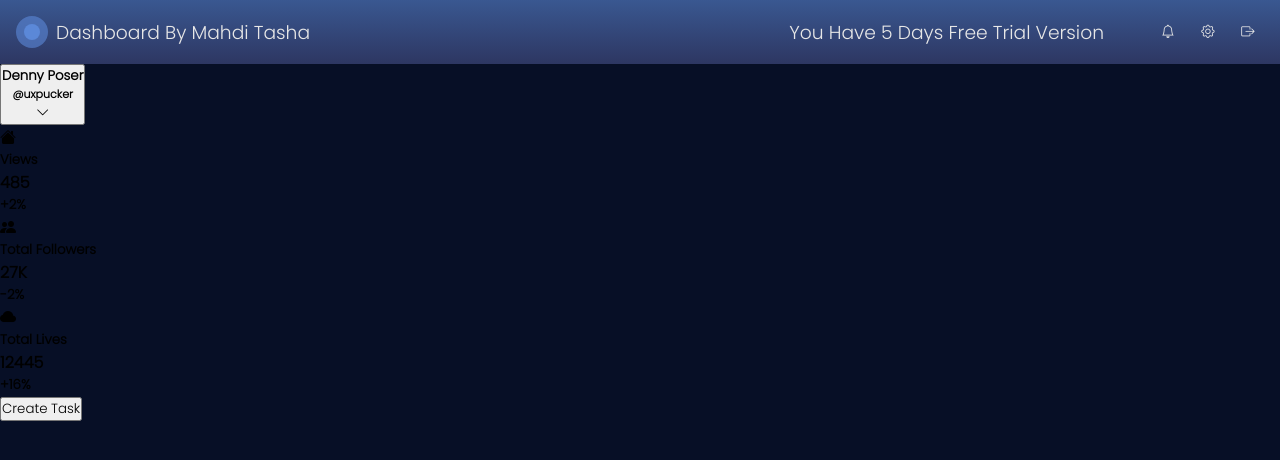
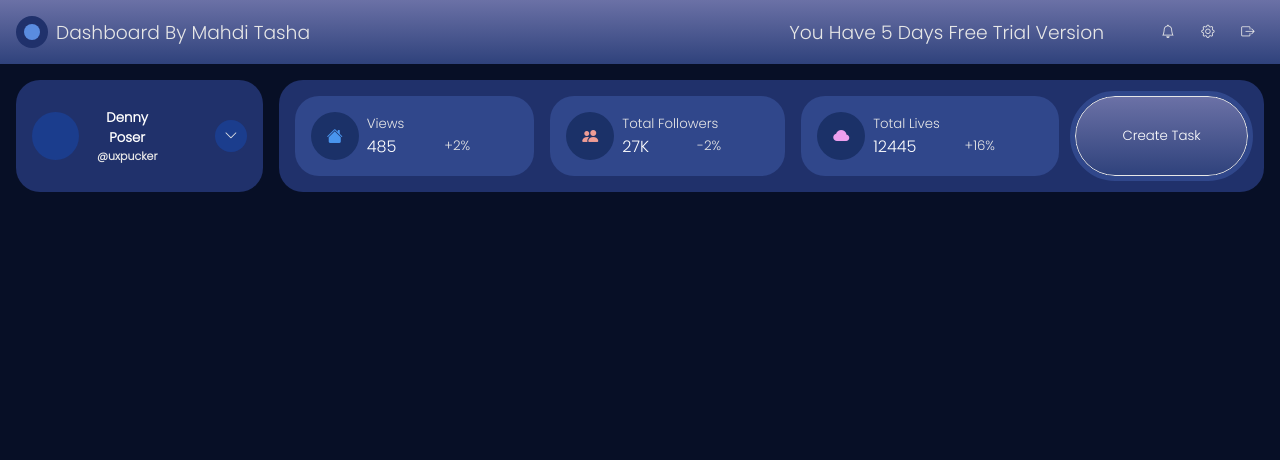
Before and after one commit to MohamadMahdi-Tasha/Dashboard, a plain HTML site: page index.html in a window 1280 px wide. Drawn offline with nearby package versions, Linux system fonts and the light colour scheme.

Commit message:
added styles of top section of main content

```diff
--- a/index.html
+++ b/index.html
@@ -24,7 +24,7 @@
         <!--Left Side Of Header-->
         <div class="w-50 d-inline-flex ai-center">
             <div class="w-2 h-2 d-flex jc-center ai-center circle bg-light-blue-rgba mr-dot-5">
-                <div class="w-1 h-1 bg-light-blue circle"></div>
+                <div class="w-1 h-1 logo-fill circle"></div>
             </div>
             <h3 class="fw-normal c-light-white">Dashboard By Mahdi Tasha</h3>
         </div>
@@ -39,47 +39,47 @@
     <!--Main Section Of Page-->
     <main>
         <!--Top Side OF Main Section Of Page-->
-        <div>
-            <button>
-                <div></div>
-                <div>
-                    <h4>Denny Poser</h4>
-                    <h5>@uxpucker</h5>
+        <div class="d-inline-flex w-100 p-1">
+            <button class="w-20 d-inline-flex p-1 bg-light-blue-rgba b-none rounded ai-center mr-1 jc-center">
+                <div class="w-3 h-3 bg-light-blue circle d-flex jc-center ai-center mr-dot-5"></div>
+                <div class="fw-normal d-flex jc-start ai-center flex-d-c mr-3">
+                    <h4 class="c-white">Denny Poser</h4>
+                    <h5 class="c-light-white">@uxpucker</h5>
                 </div>
-                <i class="bi bi-chevron-down"></i>
+                <i class="bi bi-chevron-down c-light-white bg-light-blue w-2 h-2 circle d-flex jc-center ai-center"></i>
             </button>
-            <div>
-                <div>
-                    <div><i class="bi bi-house-fill"></i></div>
-                    <div>
-                        <h5>Views</h5>
-                        <h4>485</h4>
-                    </div>
-                    <div>
-                        <h5>+2%</h5>
+            <div class="d-inline-flex w-80 bg-light-blue-rgba rounded p-1 grid-parent-4 gap-col-1">
+                <div class="d-inline-flex ai-center card-bg p-1 rounded jc-center">
+                    <div class="card-icons-bg c-light-blue w-3 h-3 mr-dot-5 d-flex ai-center c-white rounded jc-center"><i class="bi bi-house-fill"></i></div>
+                    <div class="fw-normal mr-3">
+                        <h5 class="c-light-white fw-normal">Views</h5>
+                        <div class="w-100 d-inline-flex jc-sb ai-center">
+                            <h4 class="c-white fw-normal mr-3">485</h4>
+                            <h5 class="c-light-white fw-normal">+2%</h5>
+                        </div>
                     </div>
                 </div>
-                <div>
-                    <div><i class="bi bi-people-fill"></i></div>
-                    <div>
-                        <h5>Total Followers</h5>
-                        <h4>27K</h4>
-                    </div>
-                    <div>
-                        <h5>-2%</h5>
+                <div class="d-inline-flex ai-center card-bg p-1 rounded jc-center">
+                    <div class="card-icons-bg c-orange w-3 h-3 mr-dot-5 d-flex ai-center c-white rounded jc-center"><i class="bi bi-people-fill"></i></div>
+                    <div class="fw-normal mr-3">
+                        <h5 class="c-light-white fw-normal">Total Followers</h5>
+                        <div class="w-100 d-inline-flex jc-sb ai-center">
+                            <h4 class="c-white fw-normal mr-3">27K</h4>
+                            <h5 class="c-light-white fw-normal">-2%</h5>
+                        </div>
                     </div>
                 </div>
-                <div>
-                    <div><i class="bi bi-cloud-fill"></i></div>
-                    <div>
-                        <h5>Total Lives</h5>
-                        <h4>12445</h4>
-                    </div>
-                    <div>
-                        <h5>+16%</h5>
+                <div class="d-inline-flex ai-center card-bg p-1 rounded jc-center">
+                    <div class="card-icons-bg c-pink w-3 h-3 mr-dot-5 d-flex ai-center c-white rounded jc-center"><i class="bi bi-cloud-fill"></i></div>
+                    <div class="fw-normal mr-3">
+                        <h5 class="c-light-white fw-normal">Total Lives</h5>
+                        <div class="w-100 d-inline-flex jc-sb ai-center">
+                            <h4 class="c-white fw-normal mr-3">12445</h4>
+                            <h5 class="c-light-white fw-normal">+16%</h5>
+                        </div>
                     </div>
                 </div>
-                <button>Create Task</button>
+                <button class="header-bg rounded-10 c-white border-1-light-white outline-5-light-blue-rgba">Create Task</button>
             </div>
         </div>
     </main>
--- a/src/style.css
+++ b/src/style.css
@@ -4,11 +4,12 @@
 
 /*Variables*/
 :root {
-    --light-blue: #5b88d8;
+    --light-blue: #1b3d8d;
     --header-bg: #47518a;
     --dark-blue: #070f26;
-    --header-bg-rgba: rgba(71, 81, 138, .6);
-    --light-blue-rgba: rgba(91, 136, 216, .6);
+    --header-bg-rgba: #20336b;
+    --light-blue-rgba: #20316b;
+    --light-white: #e7e7e7;
 }
 
 /*Global Styles*/
@@ -34,14 +35,13 @@ button {cursor: pointer;}
 .p-1 {padding: 1rem;}
 .c-white {color: white;}
 .c-light-blue {color: var(--light-blue);}
-.header-bg {background: linear-gradient(to bottom, var(--light-blue-rgba), var(--header-bg-rgba));}
+.header-bg {background: linear-gradient(to bottom, #6b71a6, #2f427c);}
 .bg-dark-blue {background-color: var(--dark-blue);}
 .mr-dot-5 {margin-right: .5rem;}
 .mr-1 {margin-right: 1rem;}
 .bg-none {background-color: unset;}
 .b-none {border: none;}
-.c-dark-blue {color: var(--dark-blue);}
-.c-light-white {color: #e7e7e7;}
+.c-light-white {color: var(--light-white);}
 .bg-light-blue {background: var(--light-blue);}
 .bg-light-blue-rgba {background: var(--light-blue-rgba);}
 .w-1 {width: 1rem;}
@@ -51,3 +51,26 @@ button {cursor: pointer;}
 .circle {border-radius: 100%;}
 .fw-normal {font-weight: normal;}
 .mr-3 {margin-right: 3rem;}
+.d-none {display: none;}
+.w-30 {width: 30%;}
+.w-20 {width: 20%;}
+.w-3 {width: 3rem;}
+.h-3 {height: 3rem;}
+.p-dot-5 {padding: .5rem;}
+.rounded {border-radius: 1.5rem;}
+.jc-start {justify-content: start;}
+.flex-d-c {flex-direction: column;}
+.w-80 {width: 80%;}
+.grid-parent-4 {display: grid;grid-template-columns: repeat(4, 1fr);}
+.gap-col-1 {column-gap: 1rem;}
+.h-100 {height: 100%;}
+.ai-end {align-items: end;}
+.rounded-10 {border-radius: 10rem;}
+.border-1-light-white {border: 1px solid var(--light-white);}
+.outline-5-light-blue-rgba {outline: 5px solid #30478b;}
+.logo-fill {background-color: #5a8cdf;}
+.card-bg {background-color: #30478b;}
+.card-icons-bg {background-color: #1b3168;}
+.c-light-blue {color: #4995ee;}
+.c-orange {color: #ef9c95;}
+.c-pink {color: #ed9fee;}
```
